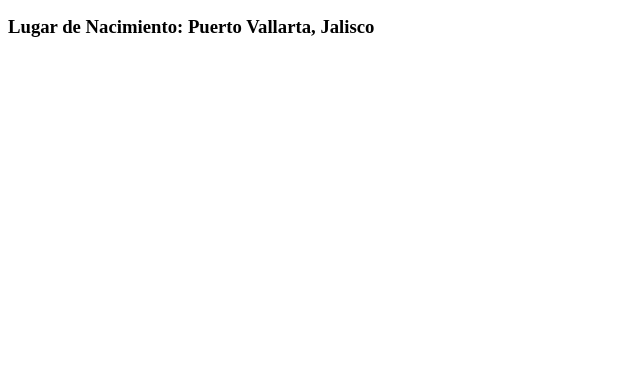
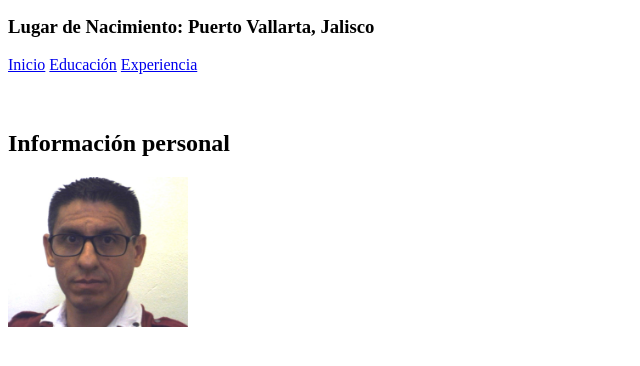
Before and after one commit to moypm/ProyectoFinalCurso1, a plain HTML site: page index.html in a window 1280 px wide. Shown: the part 178-544 px from the top of the page, without its empty margins (0-640 px from the left). Drawn offline with Linux system fonts and the light colour scheme.

Commit message:
Se agrega menu y perfil

```diff
--- a/index.html
+++ b/index.html
@@ -5,6 +5,7 @@
     <title>Proyecto final de Curso 1 Desarrollo Web</title>
   </head>
   <body>
+      <!-- Cabecera de la página con los datos propios y una imagen como logo -->
       <header>
           <h1>
               <img src="images/logo.png" alt="">
@@ -14,5 +15,19 @@
           <h3><strong>Fecha de Nacimiento:</strong> 31/Mayo/1974</h3>
           <h3><strong>Lugar de Nacimiento:</strong> Puerto Vallarta, Jalisco</h3>
       </header>
+      <navbar>
+          <a href="index.html">Inicio</a>
+          <a href="Educación.html">Educación</a>
+          <a href="Experiencia.html">Experiencia</a>
+      </navbar>
+      <br>
+      <br>
+      <br>
+      <h2>Información personal</h2>
+        <img src="images/fotoperfil.jpg" alt="Perfil" width="180" height="150">
+        </img>
+      <article>
+
+      </article>
   </body>
 </html>
```
Also changed, not shown: images/fotoperfil.jpg (added).
